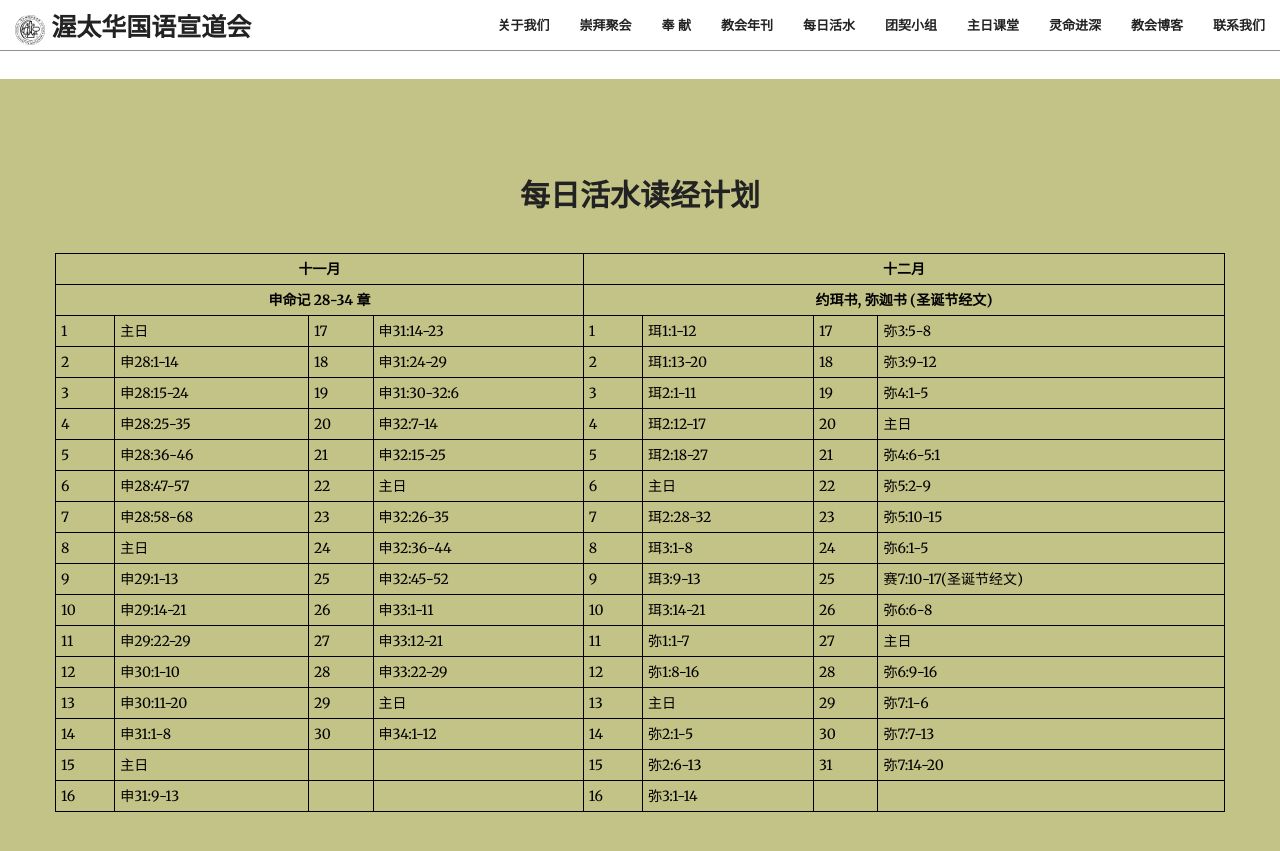
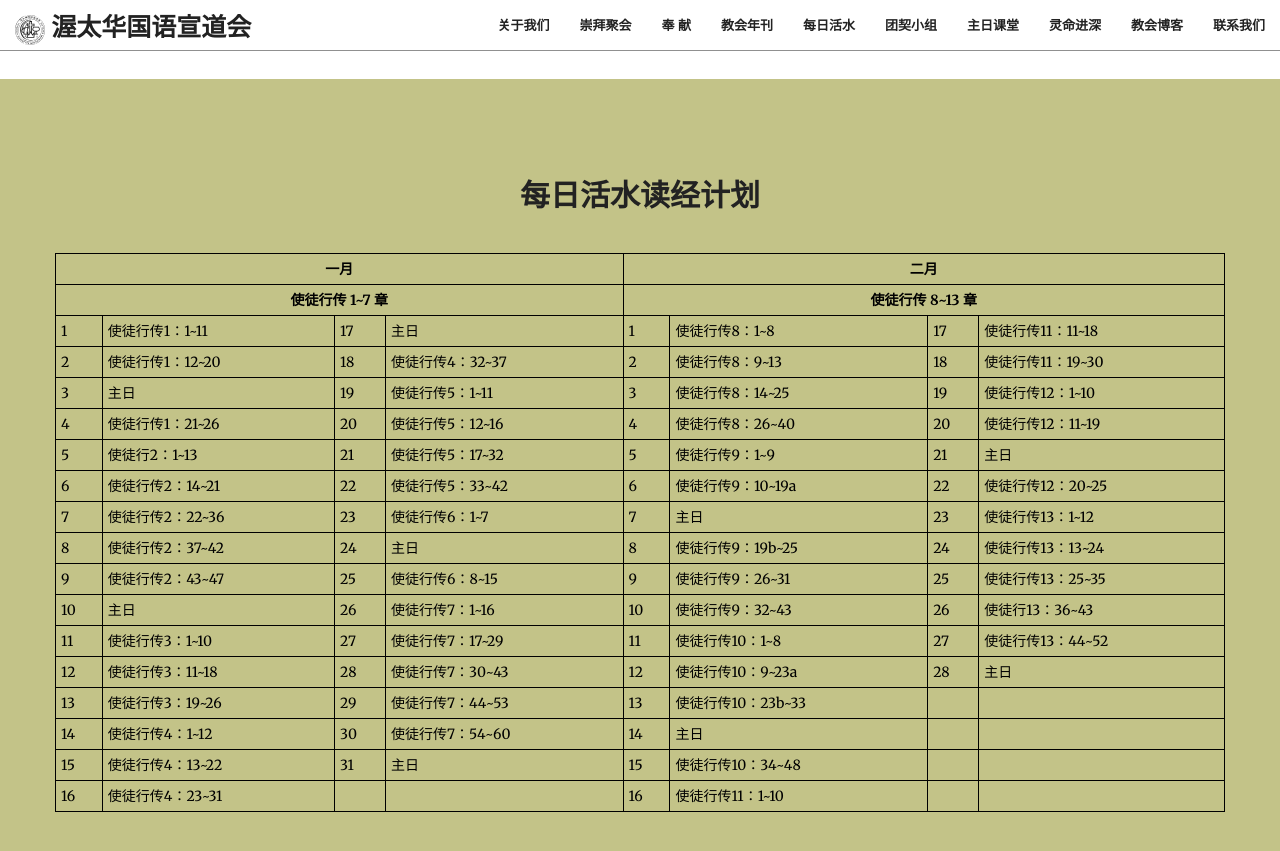
Before and after one commit to JonasYow/ottawaomac, a Jekyll site: the page built from index.html, in a window 1280 px wide and 900 px high, scrolled down 2563 px. Shown: the top 851 px of the window. Built offline with Jekyll 4.4.1, drawn with Linux system fonts in a browser that asks for light colours; some web fonts are replaced.

Commit message:
Update Q12021 bible reading content

```diff
--- a/_includes/dailylivingwater.html
+++ b/_includes/dailylivingwater.html
@@ -8,186 +8,186 @@
             </div>
             <table style="width:100%">
             <tr>
-                <th colspan="4" class="text-center">十一月</th>
-                <th colspan="4" class="text-center">十二月</th>
+                <th colspan="4" class="text-center">一月</th>
+                <th colspan="4" class="text-center">二月</th>
             </tr>
             <tr>
-                <th colspan="4" class="text-center">申命记 28-34 章</th>
-                <th colspan="4" class="text-center">约珥书, 弥迦书 (圣诞节经文)</th>
+                <th colspan="4" class="text-center">使徒行传 1~7 章</th>
+                <th colspan="4" class="text-center">使徒行传 8~13 章</th>
             </tr>
 
             <tr>
                 <td>1</td>
+                <td>使徒行传1：1~11</td>
+                <td>17</td>
                 <td>主日</td>
+                <td>1</td>
+                <td>使徒行传8：1~8</td>
                 <td>17</td>
-                <td>申31:14-23</td>
-                <td>1</td>
-                <td>珥1:1-12</td>
-                <td>17</td>
-                <td>弥3:5-8</td>
+                <td>使徒行传11：11~18</td>
             </tr>
 
             <tr>
                 <td>2</td>
-                <td>申28:1-14</td>
+                <td>使徒行传1：12~20</td>
                 <td>18</td>
-                <td>申31:24-29</td>
+                <td>使徒行传4：32~37</td>
                 <td>2</td>
-                <td>珥1:13-20</td>
+                <td>使徒行传8：9~13</td>
                 <td>18</td>
-                <td>弥3:9-12</td>
+                <td>使徒行传11：19~30</td>
             </tr>
 
             <tr>
                 <td>3</td>
-                <td>申28:15-24</td>
+                <td>主日</td>
                 <td>19</td>
-                <td>申31:30-32:6</td>
+                <td>使徒行传5：1~11</td>
                 <td>3</td>
-                <td>珥2:1-11</td>
+                <td>使徒行传8：14~25</td>
                 <td>19</td>
-                <td>弥4:1-5</td>
+                <td>使徒行传12：1~10</td>
             </tr>
 
             <tr>
                 <td>4</td>
-                <td>申28:25-35</td>
+                <td>使徒行传1：21~26</td>
                 <td>20</td>
-                <td>申32:7-14</td>
+                <td>使徒行传5：12~16</td>
                 <td>4</td>
-                <td>珥2:12-17</td>
+                <td>使徒行传8：26~40</td>
                 <td>20</td>
+                <td>使徒行传12：11~19</td>
+            </tr>
+
+            <tr>
+                <td>5</td>
+                <td>使徒行2：1~13</td>
+                <td>21</td>
+                <td>使徒行传5：17~32</td>
+                <td>5</td>
+                <td>使徒行传9：1~9</td>
+                <td>21</td>
                 <td>主日</td>
             </tr>
 
             <tr>
-                <td>5</td>
-                <td>申28:36-46</td>
-                <td>21</td>
-                <td>申32:15-25</td>
-                <td>5</td>
-                <td>珥2:18-27</td>
-                <td>21</td>
-                <td>弥4:6-5:1</td>
-            </tr>
-
-            <tr>
                 <td>6</td>
-                <td>申28:47-57</td>
+                <td>使徒行传2：14~21</td>
                 <td>22</td>
-                <td>主日</td>
+                <td>使徒行传5：33~42</td>
                 <td>6</td>
-                <td>主日</td>
+                <td>使徒行传9：10~19a</td>
                 <td>22</td>
-                <td>弥5:2-9</td>
+                <td>使徒行传12：20~25</td>
             </tr>
 
             <tr>
                 <td>7</td>
-                <td>申28:58-68</td>
+                <td>使徒行传2：22~36</td>
                 <td>23</td>
-                <td>申32:26-35</td>
+                <td>使徒行传6：1~7</td>
                 <td>7</td>
-                <td>珥2:28-32</td>
+                <td>主日</td>
                 <td>23</td>
-                <td>弥5:10-15</td>
+                <td>使徒行传13：1~12</td>
             </tr>
 
             <tr>
                 <td>8</td>
+                <td>使徒行传2：37~42</td>
+                <td>24</td>
                 <td>主日</td>
+                <td>8</td>
+                <td>使徒行传9：19b~25</td>
                 <td>24</td>
-                <td>申32:36-44</td>
-                <td>8</td>
-                <td>珥3:1-8</td>
-                <td>24</td>
-                <td>弥6:1-5</td>
+                <td>使徒行传13：13~24</td>
             </tr>
 
             <tr>
                 <td>9</td>
-                <td>申29:1-13</td>
+                <td>使徒行传2：43~47</td>
                 <td>25</td>
-                <td>申32:45-52</td>
+                <td>使徒行传6：8~15</td>
                 <td>9</td>
-                <td>珥3:9-13</td>
+                <td>使徒行传9：26~31</td>
                 <td>25</td>
-                <td>赛7:10-17(圣诞节经文)</td>
+                <td>使徒行传13：25~35</td>
             </tr>
 
             <tr>
                 <td>10</td>
-                <td>申29:14-21</td>
+                <td>主日</td>
                 <td>26</td>
-                <td>申33:1-11</td>
+                <td>使徒行传7：1~16</td>
                 <td>10</td>
-                <td>珥3:14-21</td>
+                <td>使徒行传9：32~43</td>
                 <td>26</td>
-                <td>弥6:6-8</td>
+                <td>使徒行13：36~43</td>
             </tr>
 
             <tr>
                 <td>11</td>
-                <td>申29:22-29</td>
+                <td>使徒行传3：1~10</td>
                 <td>27</td>
-                <td>申33:12-21</td>
+                <td>使徒行传7：17~29</td>
                 <td>11</td>
-                <td>弥1:1-7</td>
+                <td>使徒行传10：1~8</td>
                 <td>27</td>
+                <td>使徒行传13：44~52</td>
+            </tr>
+
+            <tr>
+                <td>12</td>
+                <td>使徒行传3：11~18</td>
+                <td>28</td>
+                <td>使徒行传7：30~43</td>
+                <td>12</td>
+                <td>使徒行传10：9~23a</td>
+                <td>28</td>
                 <td>主日</td>
             </tr>
 
             <tr>
-                <td>12</td>
-                <td>申30:1-10</td>
-                <td>28</td>
-                <td>申33:22-29</td>
-                <td>12</td>
-                <td>弥1:8-16</td>
-                <td>28</td>
-                <td>弥6:9-16</td>
-            </tr>
-
-            <tr>
                 <td>13</td>
-                <td>申30:11-20</td>
+                <td>使徒行传3：19~26</td>
                 <td>29</td>
-                <td>主日</td>
+                <td>使徒行传7：44~53</td>
                 <td>13</td>
-                <td>主日</td>
-                <td>29</td>
-                <td>弥7:1-6</td>
+                <td>使徒行传10：23b~33</td>
+                <td></td>
+                <td></td>
             </tr>
 
             <tr>
                 <td>14</td>
-                <td>申31:1-8</td>
+                <td>使徒行传4：1~12</td>
                 <td>30</td>
-                <td>申34:1-12</td>
+                <td>使徒行传7：54~60</td>
                 <td>14</td>
-                <td>弥2:1-5</td>
-                <td>30</td>
-                <td>弥7:7-13</td>
+                <td>主日</td>
+                <td></td>
+                <td></td>
             </tr>
 
             <tr>
                 <td>15</td>
+                <td>使徒行传4：13~22</td>
+                <td>31</td>
                 <td>主日</td>
-                <td> </td>
-                <td> </td>
                 <td>15</td>
-                <td>弥2:6-13</td>
-                <td>31</td>
-                <td>弥7:14-20</td>
+                <td>使徒行传10：34~48</td>
+                <td></td>
+                <td></td>
             </tr>
 
             <tr>
                 <td>16</td>
-                <td>申31:9-13</td>
+                <td>使徒行传4：23~31</td>
                 <td> </td>
                 <td> </td>
                 <td>16</td>
-                <td>弥3:1-14</td>
+                <td>使徒行传11：1~10</td>
                 <td> </td>
                 <td> </td>
             </tr>
```
